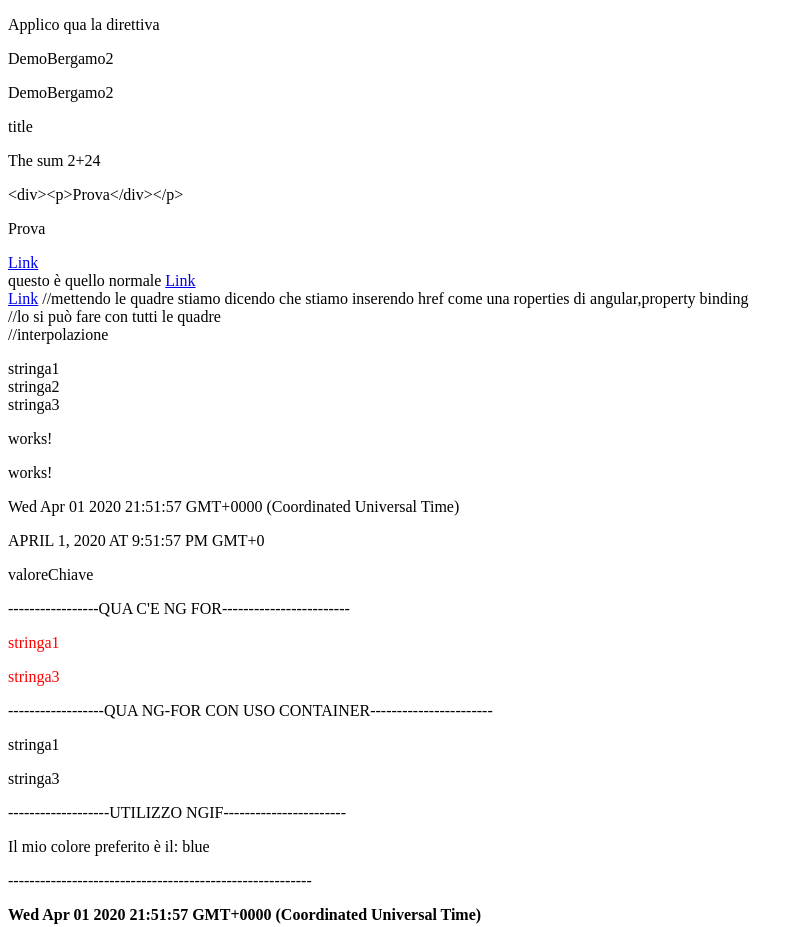
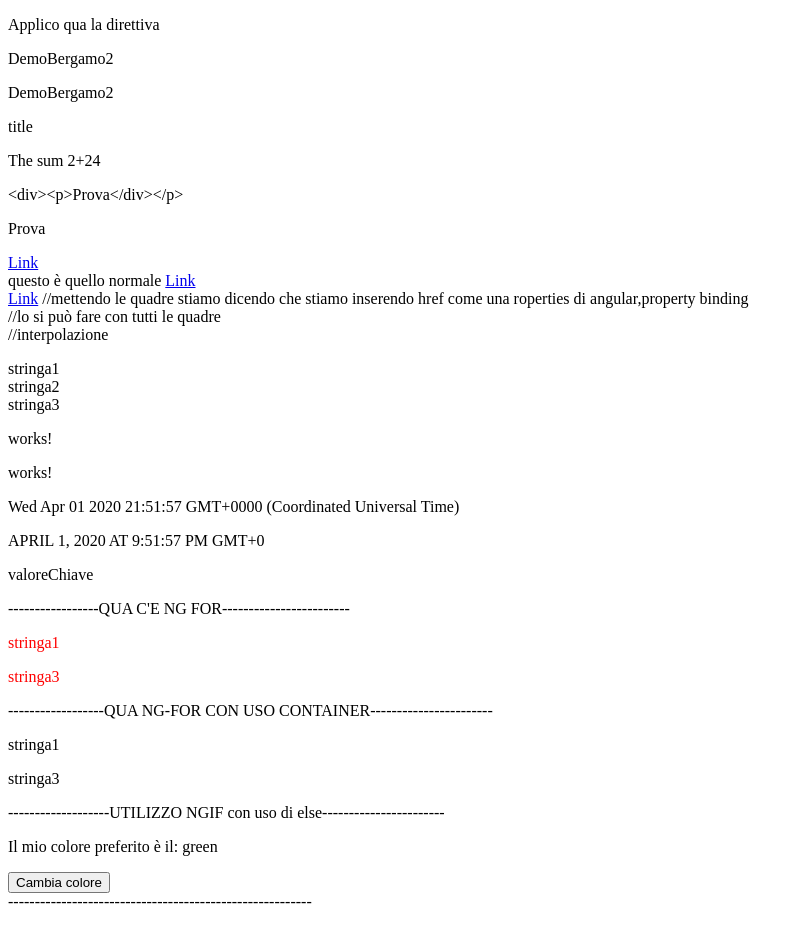
Before and after one commit to EmilioVerri/DemoBergamo2, an Angular app: page /primo in a window 1280 px wide. Shown: the top 927 px of the page, without its empty margins (0-803 px from the left). Built offline with nearby package versions, Linux system fonts and the light colour scheme.

Commit message:
else nel ngIf

```diff
--- a/src/app/primo/primo.component.html
+++ b/src/app/primo/primo.component.html
@@ -60,12 +60,16 @@
   {{elemento}}
 </ng-container>
 </p>
--------------------UTILIZZO NGIF-----------------------
+-------------------UTILIZZO NGIF con uso di else-----------------------
 <p> Il mio colore preferito è il:
-  <ng-container *ngIf="color">
+  <ng-container *ngIf="color !=null; else coloreDefault">
     {{color}}
   </ng-container>
+  <ng-template #coloreDefault>
+    green
+  </ng-template >
 </p>
+<button (click)="cambiaColore()">Cambia colore</button><br>
 ---------------------------------------------------------
 
 <p [class.colorRed]="toggleStyle"
--- a/src/app/primo/primo.component.ts
+++ b/src/app/primo/primo.component.ts
@@ -9,7 +9,7 @@ import { ComunicazioneService } from '../Comunicazione.service';
 })
 export class PrimoComponent implements OnInit {
 
-color='blue';
+color=null;
 
 lista:string[]=['stringa1','stringa2','stringa3'];
 
@@ -45,8 +45,12 @@ title = 'DemoBergamo2';
   }
 
   ngOnInit(): void {
+  }
+    cambiaColore(){
+      this.color=this.color==null ? 'blue': null;
+    }
 
-  }
+
 
 
   getCosa(){
```
